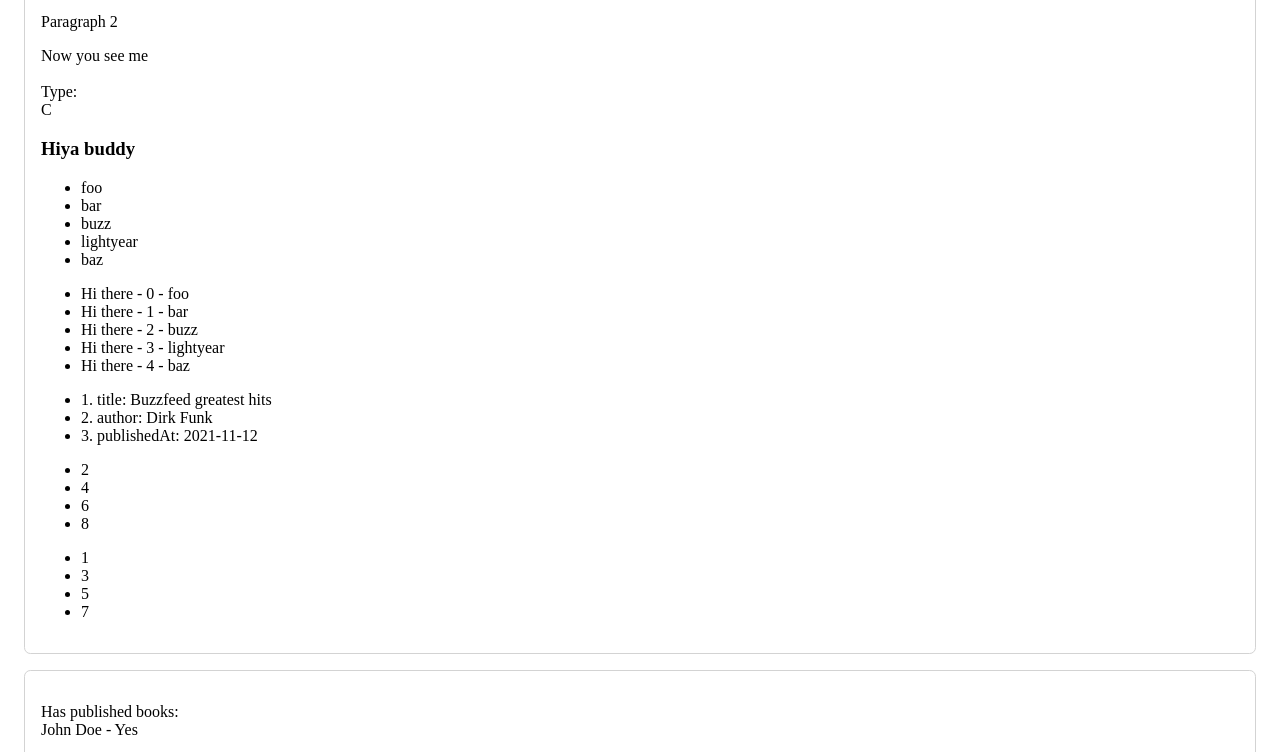
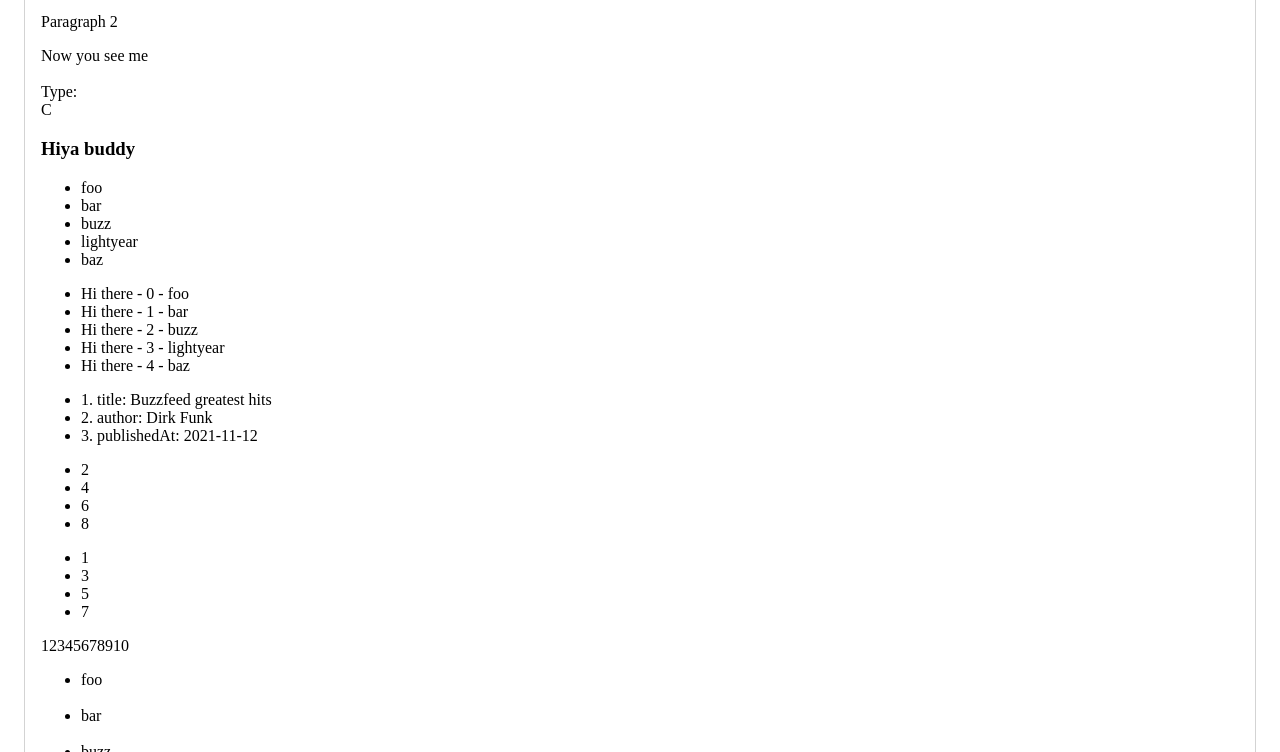
Before and after one commit to brrrdy/toddlervue, a plain HTML site: page index.html in a window 1280 px wide. Shown: the part 192-944 px from the top of the page. Drawn offline with nearby package versions, Linux system fonts and the light colour scheme.

Commit message:
add v-ford template example

```diff
--- a/index.html
+++ b/index.html
@@ -56,6 +56,15 @@
         {{ num }}
       </li>
     </ul>
+    <div>
+      <span v-for="n in 10" :key="n">{{ n }}</span>
+    </div>
+    <ul>
+      <template v-for="item in items" :key="item.id">
+        <li> {{ item.message }}</li>
+        <li class="divider" role="presentation"></li>
+      </template>
+    </ul>
   </div>
   <div id="app2" class="app">
     <p>
--- a/styles.css
+++ b/styles.css
@@ -14,3 +14,7 @@ div.text-danger::after {
   color: red;
   font-weight: bold;
 }
+
+li.divider::marker {
+  color: rgba(0,0,0,0);
+}
```
